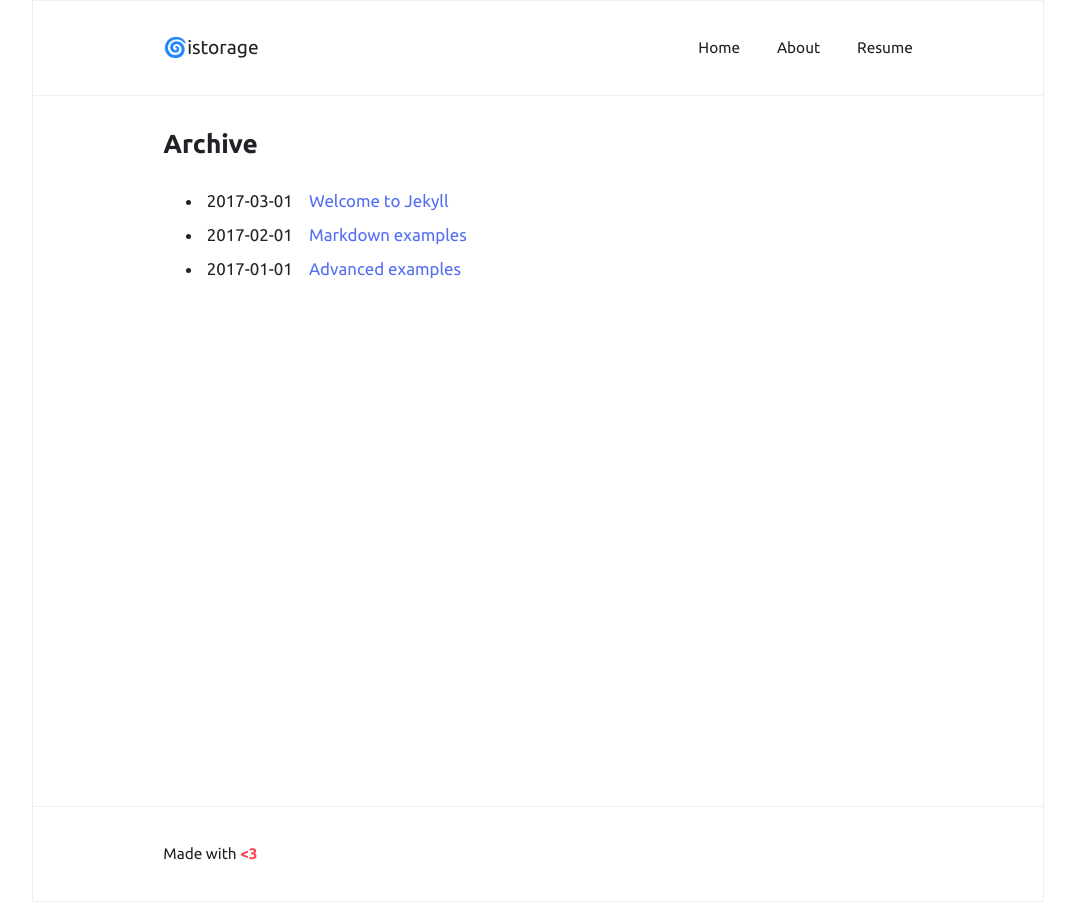
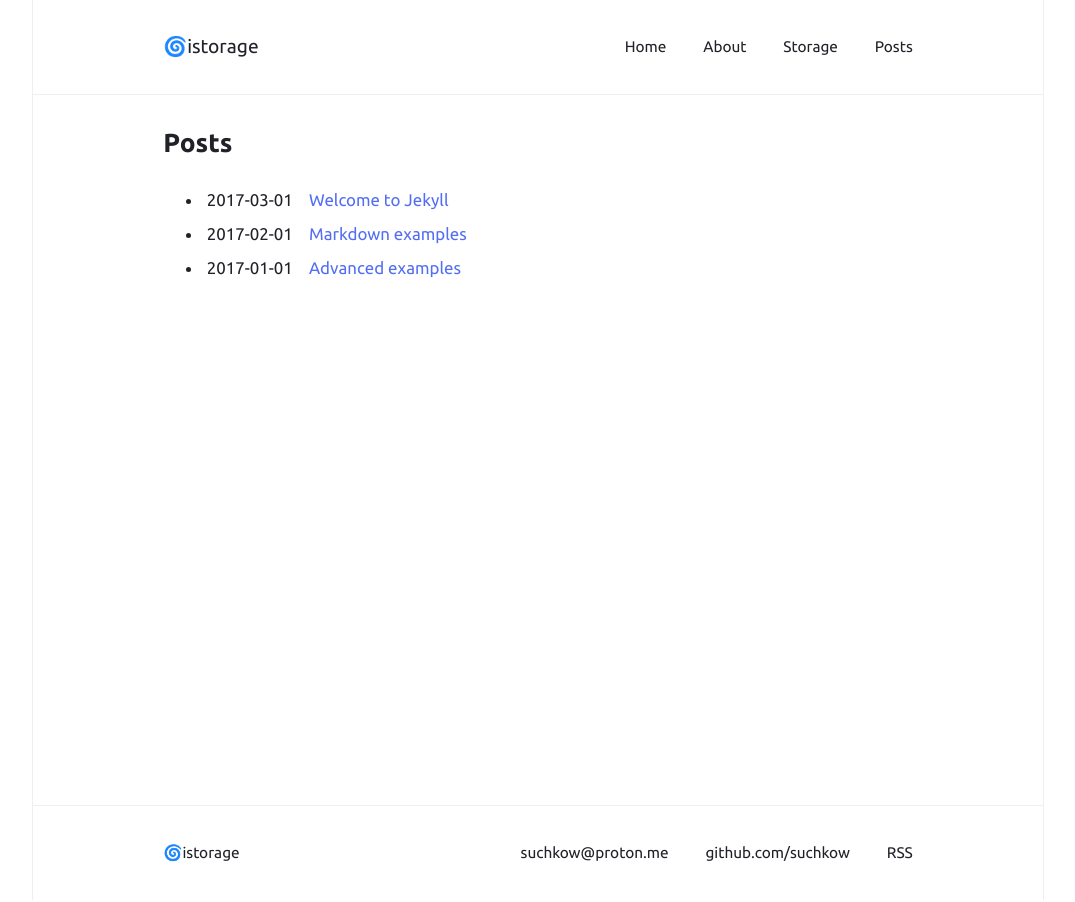
Before and after one commit to suchkow/suchkow.github.io, a Jekyll site: the page built from archive.html, in a window 1280 px wide. Shown: the whole page, without its empty margins (102-1177 px from the left). Built offline with Jekyll 4.4.1, drawn with Linux system fonts in a browser that asks for light colours.

Commit message:
Design finished for today

```diff
--- a/_config.yml
+++ b/_config.yml
@@ -1,6 +1,6 @@
 title: "🌀istorage"
 author: "Ilya Suchkov"
-description: "Made with <b style=\"color: #f45;\">&lt;3</b>"
+description: ""
 permalink: /:title/
 lang: "en"
 excerpt_separator: "\n\n\n"
@@ -15,13 +15,16 @@ minimal: false             # use a dark header
 # Menu
 navigation:                # accepts {file, title, url, icon, sidebaricon}
   - {file: "index.html"}
-  - {file: "README.md"}
-  - {file: "cv.md"}
+  - {file: "about.md"}
+  - {file: "storage.md"}
+  - {file: "archive.html"}
 
 external:                  # shows a footer with social links - for available icons see fontawesome.com/icons
-  - {title: Mail, icon: envelope, url: "mailto:suchkow@internet.ru"}
-  - {title: Github, icon: github, url: "https://github.com/niklasbuschmann/contrast"}
-  - {title: Subscribe, icon: rss, url: "/feed.xml"}
+  - {title: suchkow@proton.me, url: "mailto:suchkow@proton.me"}
+  - {title: github.com/suchkow, url: "https://github.com/suchkow/"}
+  - {title: RSS, url: "/feed.xml"}
+  # - {title: Subscribe, icon: rss, url: "/feed.xml"}
+  # - {title: Github, icon: github, url: "https://github.com/niklasbuschmann/contrast"}
 
 comments:
 #  disqus_shortname: ""    # see https://disqus.com/
--- a/_layouts/page.html
+++ b/_layouts/page.html
@@ -2,6 +2,6 @@
 layout: default
 ---
 <article>
-  <!-- <header><h1><a href="{{ page.url | relative_url }}">{{ page.title }}</a></h1></header> -->
+  <header><h1><a href="{{ page.url | relative_url }}">{{ page.title }}</a></h1></header>
   {{ content }}
 </article>
--- a/archive.html
+++ b/archive.html
@@ -1,5 +1,5 @@
 ---
-title: "Archive"
+title: "Posts"
 layout: default
 sitemap: false
 ---
--- a/assets/css/frame.sass
+++ b/assets/css/frame.sass
@@ -10,7 +10,8 @@ html
 
 body
   // box-shadow: 0 0 .3em lighten($dark, 65%)
-  border: 1px solid rgba(144, 145, 148, 0.14)
+  border-left: 1px solid rgba(144, 145, 148, 0.14)
+  border-right: 1px solid rgba(144, 145, 148, 0.14)
 
 body > header
   // background: lighten($ya-grey-dark, 5%)
```
Also changed, not shown: cv.md (deleted, +0 -5 lines), menu/about.md (added, +5 -0 lines), menu/storage.md (added, +5 -0 lines).
